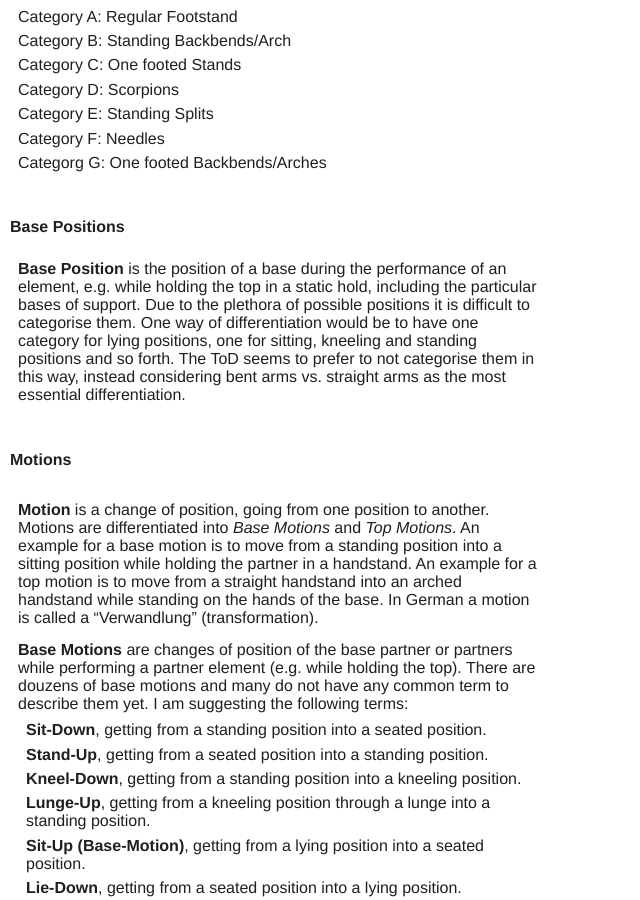
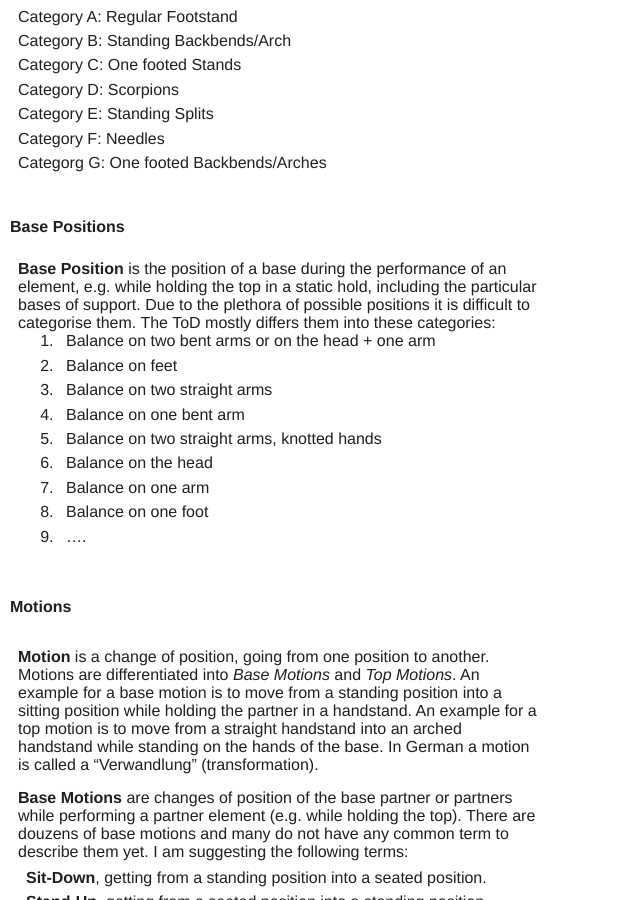
Before and after one commit to floshin/acrolib, a Jekyll site: the page built from glossary.md, in a window 1280 px wide and 900 px high, scrolled down 5830 px. Shown: the whole window, without its empty margins (0-640 px from the left). Built offline with Jekyll 4.4.1, drawn with Linux system fonts in a browser that asks for light colours; our own code applies the rules of GitHub Pages for plain Markdown files.

Commit message:
Update glossary.md

```diff
--- a/glossary.md
+++ b/glossary.md
@@ -166,7 +166,16 @@ We divide the Acrobatic terms into the following categories according to the cat
 
 #### Base Positions
 
-* **Base Position** is the position of a base during the performance of an element, e.g. while holding the top in a static hold, including the particular bases of support. Due to the plethora of possible positions it is difficult to categorise them. One way of differentiation would be to have one category for lying positions, one for sitting, kneeling and standing positions and so forth. The ToD seems to prefer to not categorise them in this way, instead considering bent arms vs. straight arms as the most essential differentiation.
+* **Base Position** is the position of a base during the performance of an element, e.g. while holding the top in a static hold, including the particular bases of support. Due to the plethora of possible positions it is difficult to categorise them. The ToD mostly differs them into these categories:
+  1. Balance on two bent arms or on the head + one arm
+  2. Balance on feet
+  3. Balance on two straight arms
+  4. Balance on one bent arm
+  5. Balance on two straight arms, knotted hands
+  6. Balance on the head
+  7. Balance on one arm
+  8. Balance on one foot
+  9. ....
 
 
 
```
